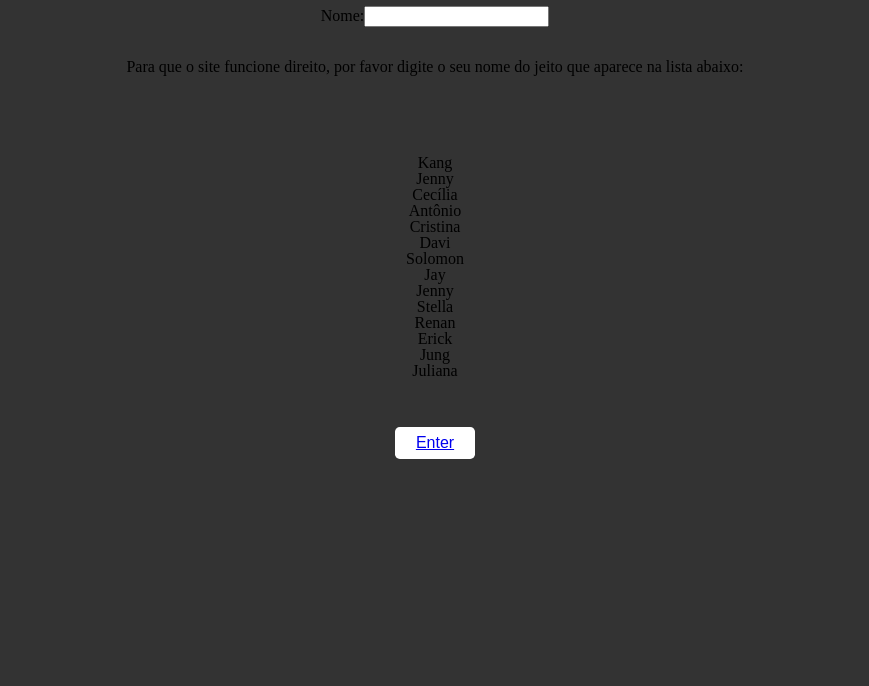
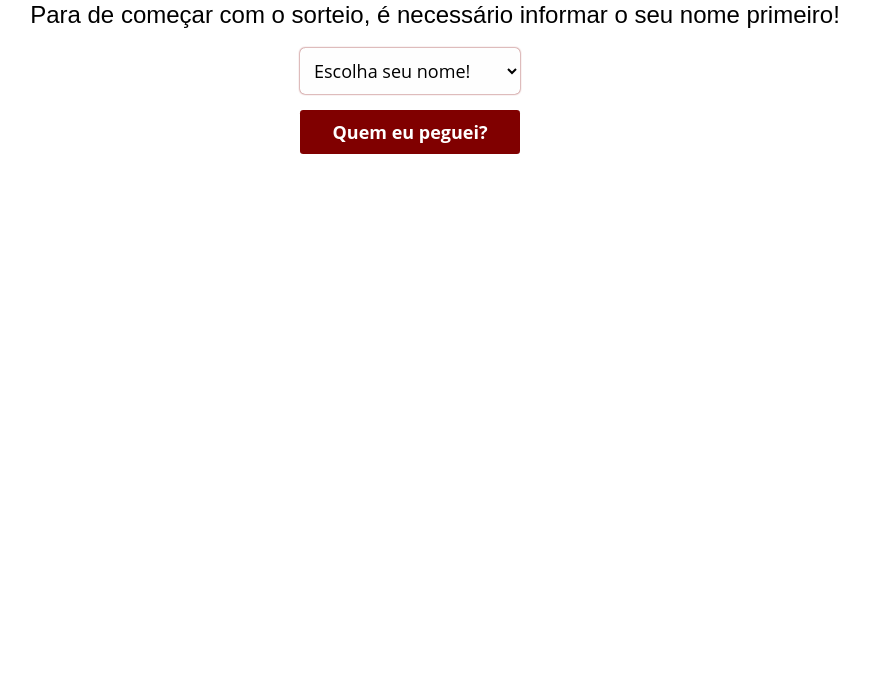
Before and after one commit to kaskang99/Secret_Santa, a plain HTML site: page home.html in a window 1280 px wide. Shown: the part 114-800 px from the top of the page, without its empty margins (205-1074 px from the left). Drawn offline with Linux system fonts and the light colour scheme.

Commit message:
v2 of project
Change from python to JS
Still only works with preset lists of names

```diff
--- a/function.js
+++ b/function.js
@@ -0,0 +1,69 @@
+window.onload = function()
+{
+	drawList();
+};
+
+var give = ["Kang", "Jenny", "Antônio", "Cristina", "Davi", "Solomon", "Jay", "Jennyfer", "Stella", "Renan", "Erick", "Jung", "Juliana"];
+var receive = give.concat();
+var peopleWrap = document.getElementById('peopleWrap');
+var people = document.getElementById('people');
+var choose = document.getElementById('choose');
+var result = document.getElementById('result');
+var close = document.getElementById('close');
+
+function drawList()
+{
+	people.innerHTML = '<option value="">Escolha seu nome!</option>';
+	for (var i = give.length - 1; i >= 0; i--) {
+		var option = document.createElement('option');
+		option.value = i;
+		option.innerHTML = give[i];
+		people.appendChild(option);
+	}
+}
+
+function selectPerson(person)
+{
+	var name = give[person];
+	var nameIndex = receive.indexOf(name);
+
+	if(nameIndex >= 0)
+	{
+		receive.splice(nameIndex, 1);
+	}
+	var recipient = Math.floor((Math.random() * receive.length));
+	var recipientName = receive[recipient];
+
+	receive.splice(recipient, 1);
+	give.splice(person, 1);
+
+	if(nameIndex >= 0)
+	{
+		receive.push(name);
+	}
+	result.innerHTML = "<h2>" + "Parabéns " + name + ", compre um presente para o(a) " + recipientName + "!</h2>";
+	if(give.length > 0)
+	{
+		drawList();
+	}
+}
+
+choose.onclick = function()
+{
+	if(people.value)
+	{
+		selectPerson(people.value);
+	}
+};
+
+close.onclick = function()
+{
+	result.innerHTML = "";
+	close.innerHTML = "";
+  if(give.length == 0){
+ peopleWrap.parentNode.removeChild(peopleWrap);
+		choose.parentNode.removeChild(choose);
+		result.innerHTML = "<h2>All done!</h2>";
+		close.innerHTML = "";
+	}
+};
--- a/home.html
+++ b/home.html
@@ -10,42 +10,21 @@
     <body>
         <div class = "titulo">
             <header>
-                <h1 class = "bem-vindo">Bem Vindo ao Amigo Secreto sem cookies e trackers                </h1>
+                <h1 class = "bem-vindo">Bem Vindo ao Amigo Secreto sem cookies e trackers</h1>
             </header>
         </div>
         <main>
             <p class="first">
-                Antes de começar com os sorteios, é necessário informar o seu nome primeiro!
+                Para de começar com o sorteio, é necessário informar o seu nome primeiro!
             </p>
-            <div class = "form">
-                <form name="formNome" action="/action_page.php" method = "get">
-                    <p>Nome:<input type = "text" name="nome"></p>
-                </form>
-            </div>
-            <p class="second">
-                Para que o site funcione direito, por favor digite o seu nome do jeito que aparece na lista abaixo:
-            </p>
-            <div class = "lista">
-            <ul>
-                <li>Kang</li>
-                <li>Jenny</li>
-                <li>Cecília</li>
-                <li>Antônio</li>
-                <li>Cristina</li>
-                <li>Davi</li>
-                <li>Solomon</li>
-                <li>Jay</li>
-                <li>Jenny</li>
-                <li>Stella</li>
-                <li>Renan</li>
-                <li>Erick</li>
-                <li>Jung</li>
-                <li>Juliana</li>
-            </ul>
-            </div>
-            <div class = "button">
-                <a class="link-button", href="resultado.html">Enter</a>
-            </div>
+            <div class="wrapper">
+                    <div class="select-wrap" id="peopleWrap">
+                        <select id="people"></select>
+                    </div>
+                    <div><button class="resbutton" id="choose">Quem eu peguei?</button></div>
+                    <div class = "resultado" id="result"></div>
+                </div>
+            <script src="function.js"></script>
         </main>
     </body>
 </html>
--- a/style.css
+++ b/style.css
@@ -1,13 +1,11 @@
+
 html{
     height: 100%;
 }
 
 body {
-    background: #333;
-}
-
-ul {
-    justify-items: center;
+    background: white;
+    font-family: Arial, Helvetica, sans-serif;
 }
 
 .titulo {
@@ -16,61 +14,90 @@ ul {
     align-items: center;
     text-align: center;
     flex-direction: column;
-    font-family: Arial, Helvetica, sans-serif;
-    color: white
+    color: black
 }
 
 .bem-vindo{
     font-family: Arial, Helvetica, sans-serif, serif;
     font-size: 2rem;
     font-style: bold;
+    margin-top: 4rem;
 }
 
 .first{
-    margin: 1rem;
+    margin: 0.3rem;
     padding: 1rem;
     text-align: center;
     font-size: 1.5rem;
 }
 
-.second{
-    margin: 1rem;
-    padding: 1rem;
-    text-align: center;
-    font-size: 1rem;
+.wrapper{
+    width: 100%;
+    max-width: 320px;
+    margin-left: auto;
+    margin-right: auto;
+    padding: 0 20px;
+  }
+
+select,button{
+    padding: 10px;
+    font-size: 18px;
+    margin: auto;
+    cursor: pointer;
+    width: 220px;
+    font-family: 'Open Sans', sans-serif;
 }
 
-.form{
-    text-align: center;
-    display: inline-blocks;
+.select-wrap{
+    position: relative;
+    display: inline-block;
+    margin-bottom: 1rem;
+    margin-left: 25px;
+    margin-right: 25px;
+    border-radius: 5px;
+    background: #fefefe;
+    box-shadow: 0 0 2px maroon;
 }
 
-.lista{
-    padding: 3rem;
+button{
+    margin-bottom: 1rem;
+    margin-left: 25px;
+    margin-right: 25px;
 }
 
-.button{
-    display: flex;
-    position: relative;
-    align-self: center;
-    justify-content: center;
-    align-items: center;
-    background-color: white;
-    margin: auto;
-    width: 5rem;
-    height: 2rem;
-    border-radius: 0.3rem;
-    font-family: Arial, Helvetica, sans-serif;
+.resultado{
+    font-size: 2rem;
+    padding: 1rem;
 }
 
-.button:active{
-    border-color: white;
+select{
+    background: none;
+    border: 0;
+    position: relative;
+    z-index: 2;
+}
+select:focus,
+select:active{
+    outline: 0;
 }
 
-.button:active span{
+button{
     position: relative;
-    justify-content: center;
-    align-content: center;
-    top: 1rem;
-    left: 1rem;
+    background: maroon;
+    border: 0;
+    color: #fff;
+    font-weight: bold;
+    border-radius: 0.2rem;
+
 }
+button:hover,
+button:focus{
+    outline: 0;
+    top: 1px;
+    background: maroon;
+}
+button:active{
+    outline: 0;
+    top: 5px;
+
+}
```
Also changed, not shown: resultado.html (deleted, +0 -25 lines), 1 other file.
